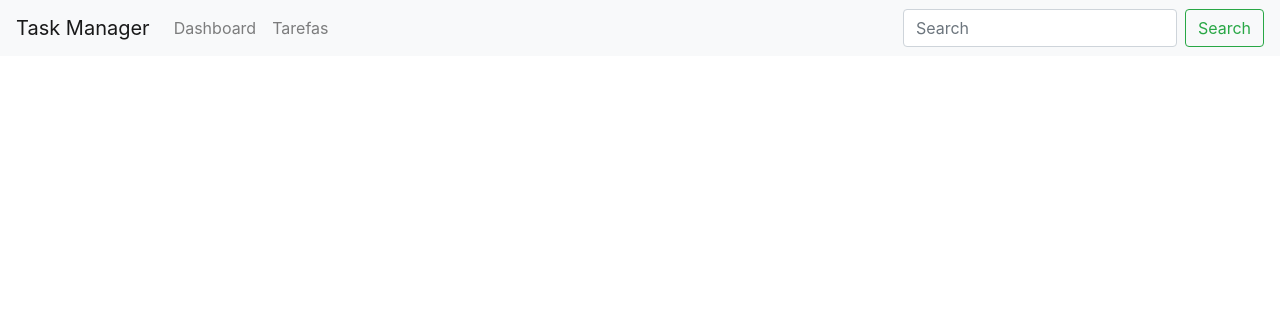
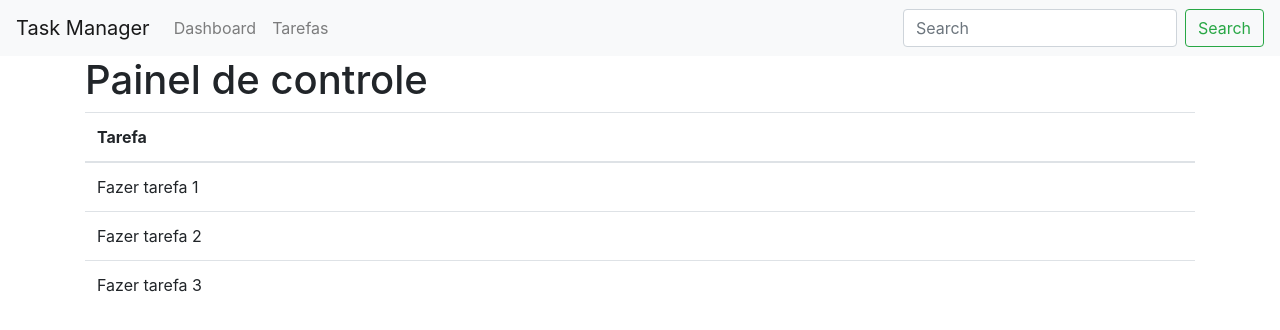
Before and after one commit to lucasolv100/angular8, an Angular app in the folder curso-udemy/conceitos-basicos/: page /dashboard in a window 1280 px wide. Before the commit this address led to /. Shown: the top 330 px of the page. Built offline with nearby package versions, Linux system fonts and the light colour scheme.

Commit message:
adicionado rotas para dashboard; adicionado tarefas importantes no dashboard;

```diff
--- /dev/null
+++ b/curso-udemy/conceitos-basicos/src/app/dashboard/dashboard.component.html
@@ -0,0 +1,12 @@
+<h1>Painel de controle</h1>
+
+<table class="table">
+  <thead>
+    <th>Tarefa</th>
+  </thead>
+  <tbody>
+    <tr *ngFor="let task of tasks">
+      <td>{{task.title}}</td>
+    </tr>
+  </tbody>
+</table>
--- /dev/null
+++ b/curso-udemy/conceitos-basicos/src/app/dashboard/dashboard.component.ts
@@ -0,0 +1,21 @@
+import { Component, OnInit } from '@angular/core'
+
+import { TaskService } from '../tasks/shared/task.service'
+import { Task } from '../tasks/shared/task.model';
+
+@Component({
+    selector: 'dashboard',
+    templateUrl: './dashboard.component.html',
+})
+
+export class DashboardComponent implements OnInit {
+
+    public tasks: Task[];
+
+    public constructor(private taskService: TaskService) {
+
+    }
+    ngOnInit() {
+        this.taskService.getImportantTasks().then((tasks) => this.tasks = tasks);
+    }
+}
--- a/curso-udemy/conceitos-basicos/src/app/navbar/navbar.component.html
+++ b/curso-udemy/conceitos-basicos/src/app/navbar/navbar.component.html
@@ -1,5 +1,5 @@
 <nav class="navbar navbar-expand-lg navbar-light bg-light">
-    <a class="navbar-brand" href="#">Task Manager</a>
+    <a class="navbar-brand" routerLink="/">Task Manager</a>
     <button class="navbar-toggler" type="button" data-toggle="collapse" data-target="#navbarSupportedContent" aria-controls="navbarSupportedContent" aria-expanded="false" aria-label="Toggle navigation">
       <span class="navbar-toggler-icon"></span>
     </button>
@@ -7,7 +7,7 @@
     <div class="collapse navbar-collapse" id="navbarSupportedContent">
       <ul class="navbar-nav mr-auto">
         <li class="nav-item">
-          <a class="nav-link" href="#">Dashboard <span class="sr-only">(current)</span></a>
+          <a class="nav-link" routerLink="/dashboard">Dashboard <span class="sr-only">(current)</span></a>
         </li>
         <li class="nav-item">
           <a class="nav-link" routerLink="/tasks">Tarefas</a>
--- a/curso-udemy/conceitos-basicos/src/app/tasks/shared/task.service.ts
+++ b/curso-udemy/conceitos-basicos/src/app/tasks/shared/task.service.ts
@@ -19,12 +19,10 @@ export class TaskService {
     public async getTasks(): Promise<Task[]> {
         let promisse = new Promise<Task[]>((resolve, reject) => {
 
-            if(TASKS.length > 0)
-            {
+            if (TASKS.length > 0) {
                 resolve(TASKS);
             }
-            else
-            {
+            else {
                 let error_msg = "Não há tarefas"
                 reject(error_msg)
             }
@@ -33,4 +31,8 @@ export class TaskService {
 
         return promisse;
     }
+
+    public getImportantTasks(): Promise<Task[]> {
+        return Promise.resolve(TASKS.slice(0, 3))
+    }
 }
```
Also changed, not shown: curso-udemy/conceitos-basicos/src/app/app.module.ts (+7 -2 lines), curso-udemy/conceitos-basicos/src/app/tasks/tasks.component.ts (+4 -4 lines).
